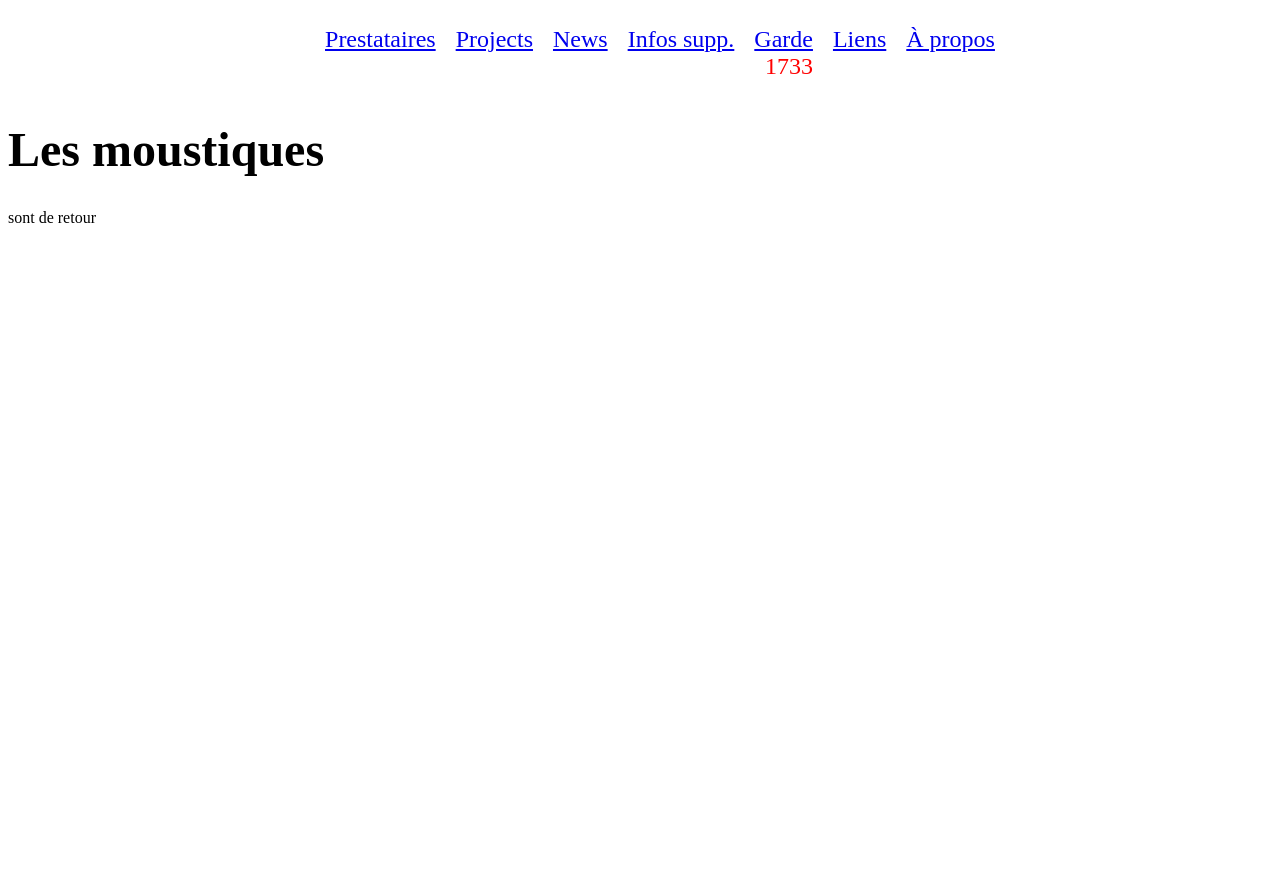
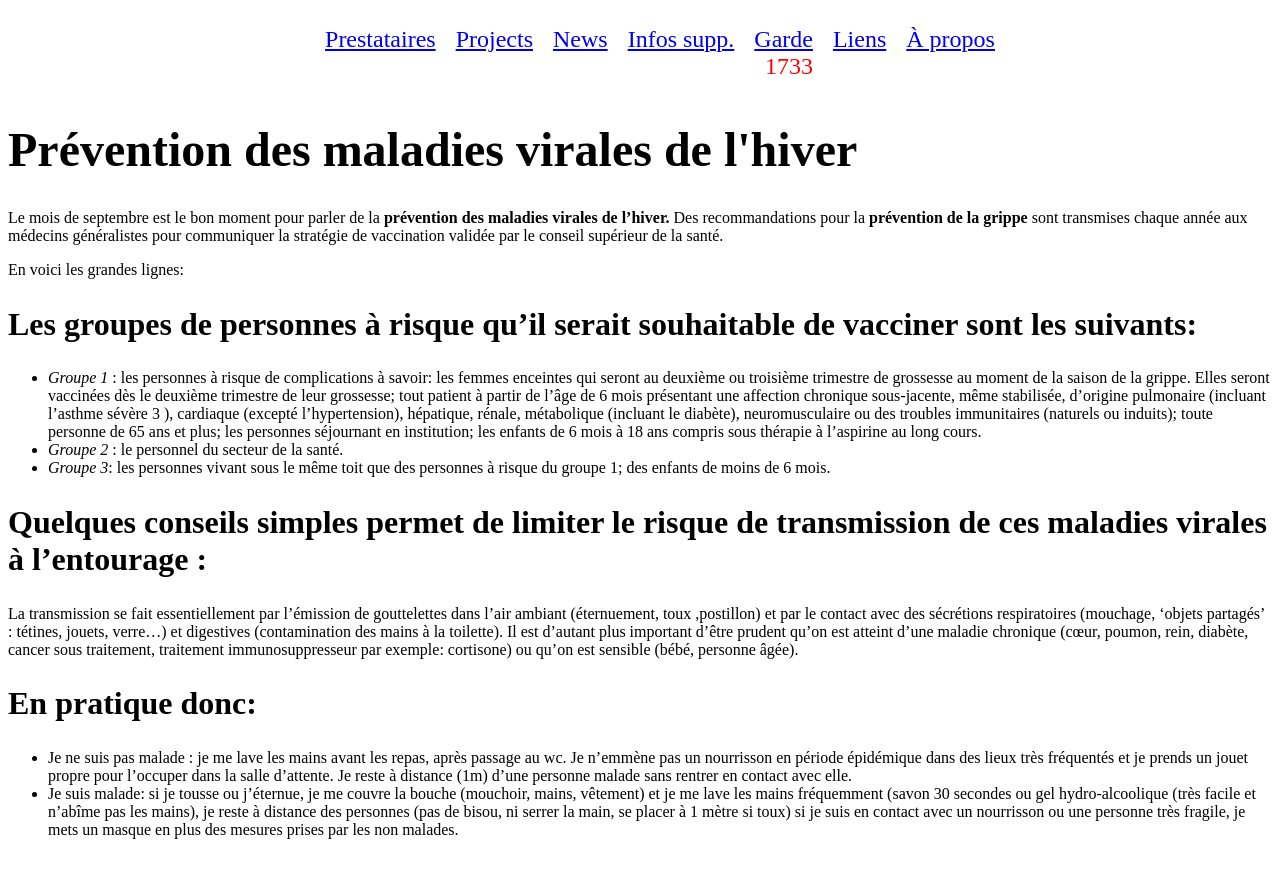
Before and after one commit to olivier5741/mmdbievre, a Jekyll site: the page built from _infos/les-moustiques.markdown, in a window 1280 px wide. Shown: the top 878 px of the page. Built offline with Jekyll 4.4.1, drawn with Linux system fonts in a browser that asks for light colours.

Commit message:
Updated Les Moustiques

```diff
--- a/_infos/les-moustiques.markdown
+++ b/_infos/les-moustiques.markdown
@@ -1,7 +1,30 @@
 ---
-title: Les moustiques
+title: Prévention des maladies virales de l'hiver
 date: 2016-12-05 10:37:00 Z
 layout: article
 ---
 
-sont de retour
+Le mois de septembre est le bon moment pour parler de la **prévention des maladies virales de l'hiver.**
+Des recommandations pour la **prévention de la grippe** sont transmises chaque année aux médecins généralistes pour communiquer la stratégie de vaccination validée par le conseil supérieur de la santé.
+
+En voici les grandes lignes:
+
+
+## Les groupes de personnes à risque qu'il serait souhaitable de vacciner sont les suivants:
+
+* *Groupe 1* : les personnes à risque de complications à savoir:
+ les femmes enceintes qui seront au deuxième ou troisième trimestre de grossesse au moment de la saison de la grippe. Elles seront vaccinées dès le deuxième trimestre de leur grossesse;
+tout patient à partir de l’âge de 6 mois présentant une affection chronique sous-jacente, même stabilisée, d’origine pulmonaire (incluant l’asthme sévère 3 ), cardiaque (excepté l’hypertension), hépatique, rénale, métabolique (incluant le diabète), neuromusculaire ou des troubles immunitaires (naturels ou induits);
+toute personne de 65 ans et plus;
+les personnes séjournant en institution; les enfants de 6 mois à 18 ans compris sous thérapie à l’aspirine au long cours.
+* *Groupe 2* : le personnel du secteur de la santé.
+* *Groupe 3*: les personnes vivant sous le même toit que des personnes à risque du groupe 1; des enfants de moins de 6 mois.
+
+## Quelques conseils simples permet de limiter le risque de transmission de ces maladies virales à l'entourage :
+
+La transmission se fait essentiellement par l'émission de gouttelettes dans l'air ambiant (éternuement, toux ,postillon) et par le contact avec des sécrétions respiratoires (mouchage, 'objets partagés' : tétines, jouets, verre...) et digestives (contamination des mains à la toilette). Il est d'autant plus important d'être prudent qu'on est atteint d'une maladie chronique (cœur, poumon, rein, diabète, cancer sous traitement, traitement immunosuppresseur par exemple: cortisone) ou qu'on est sensible (bébé, personne âgée).
+
+## En pratique donc:
+
+* Je ne suis pas malade : je me lave les mains avant les repas, après passage au wc. Je n’emmène pas un nourrisson en période épidémique dans des lieux très fréquentés et je prends un jouet propre pour l'occuper dans la salle d'attente. Je reste à distance (1m) d'une personne malade sans rentrer en contact avec elle.
+* Je suis malade: si je tousse ou j'éternue, je me couvre la bouche (mouchoir, mains, vêtement) et je me lave les mains fréquemment (savon 30 secondes ou gel hydro-alcoolique (très facile et n'abîme pas les mains), je reste à distance des personnes (pas de bisou, ni serrer la main, se placer à 1 mètre si toux) si je suis en contact avec un nourrisson ou une personne très fragile, je mets un masque en plus des mesures prises par les non malades.
```
